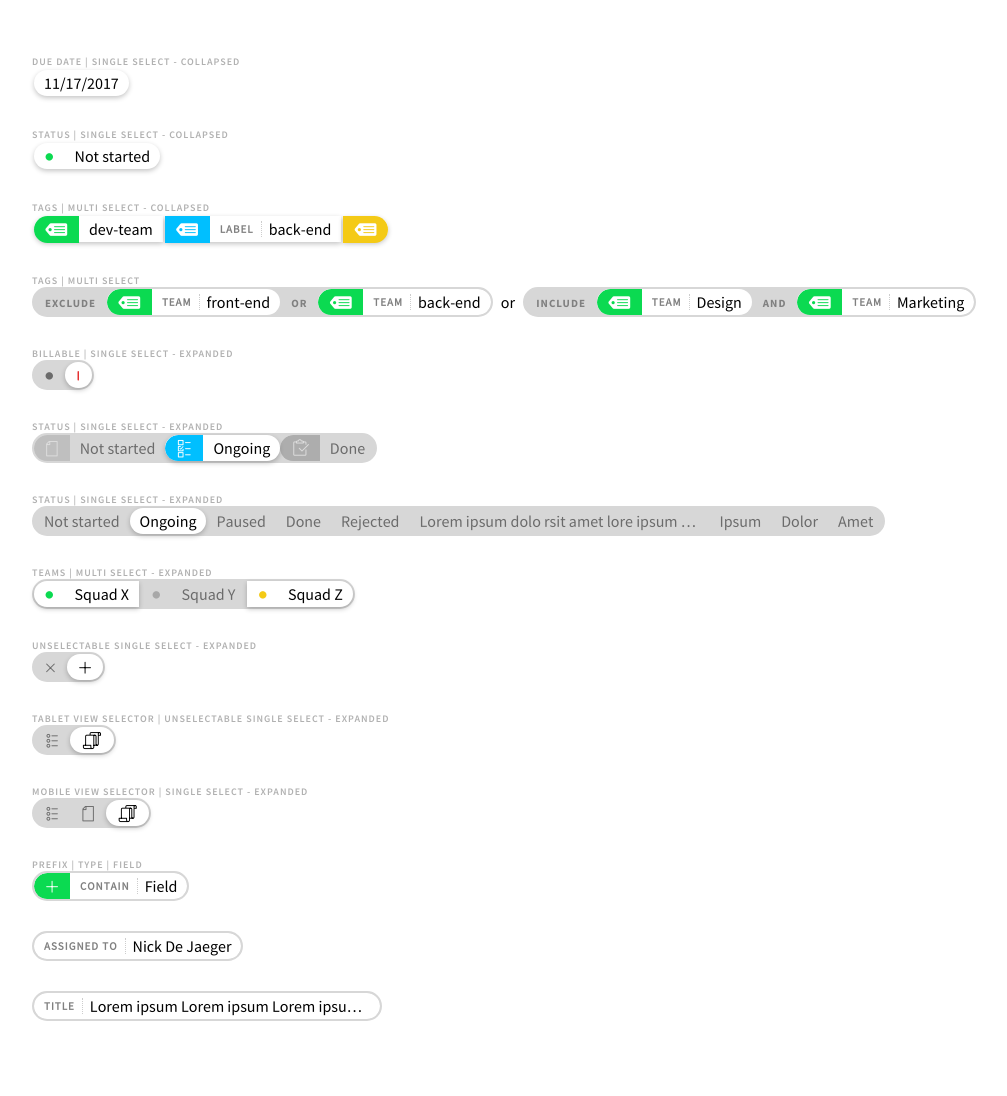
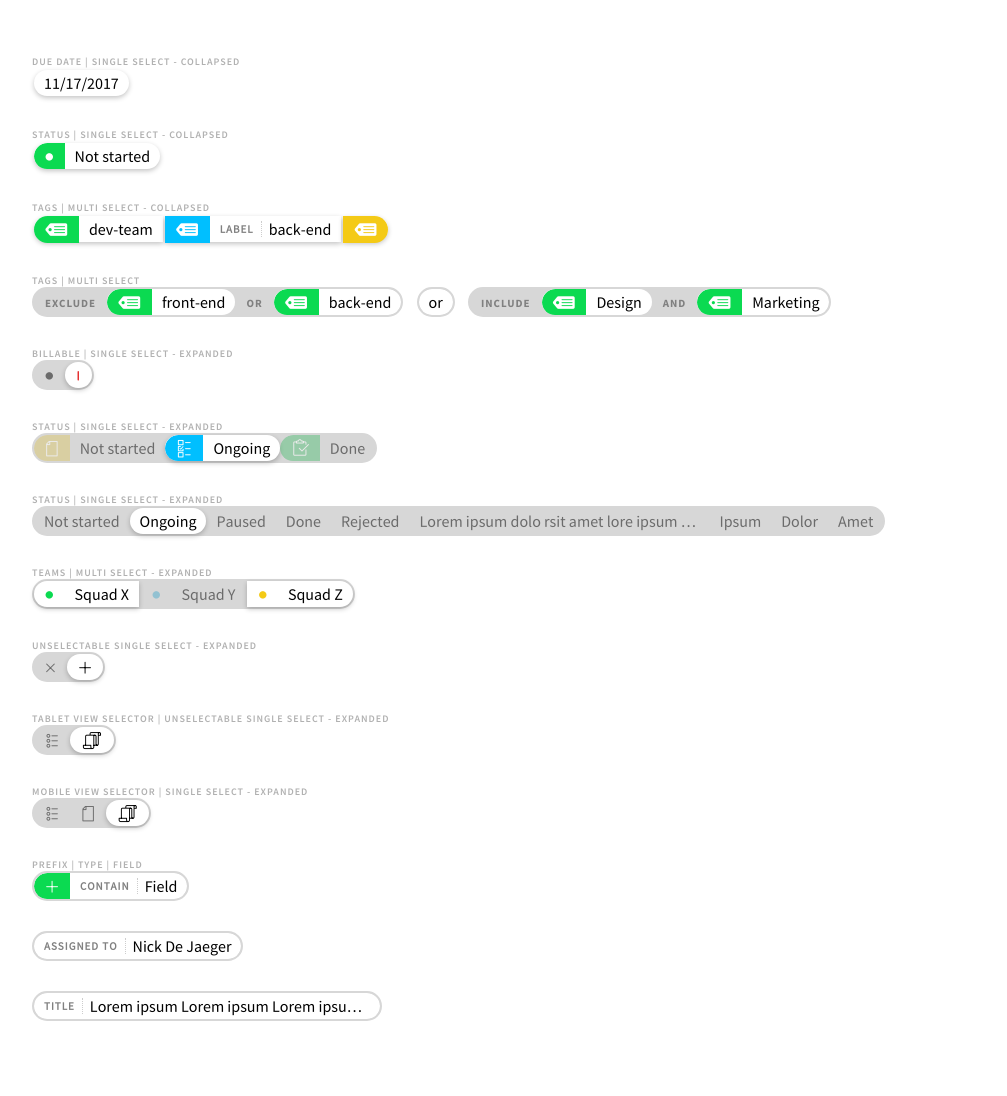
Before and after one commit to lordblendi/tracker-mockup, a Jekyll site: the page built from pages/components.html, in a window 1280 px wide. Shown: the whole page, without its empty margins (23-1030 px from the left). Built offline with Jekyll 4.4.1, drawn with Linux system fonts in a browser that asks for light colours; nearby versions of some CDN libraries; comment, search, counter and statistics services are not loaded.

Commit message:
update components

```diff
--- a/pages/components.html
+++ b/pages/components.html
@@ -29,7 +29,7 @@ permalink: /components
       <div class="pmx-selector pmx-selector--collapsed MULTISELECT__POPUP JS_selector" data-popid="#multiSelector-1">
         <div class="pmx-selector__item JS_selectorItem pmx-selector__item--selected">
           <div class="pmx-selector__block ">
-            <span class="pmx-selector__blockPart pmx-selector__blockPart--prefix" style="color: #0BDA51;">܌</span>
+            <span class="pmx-selector__blockPart pmx-selector__blockPart--prefix" style="background-color: #0BDA51; color: #FFF;">܌</span>
             <span class="pmx-selector__blockPart pmx-selector__blockPart--field JS_pmx-selector__blockPart--label">Not started</span>
           </div>
         </div>
@@ -80,15 +80,13 @@ permalink: /components
     <div class="pmx-field__label">Tags | Multi Select</div>
     <div class="pmx-field__value">
 
-      <div class="pmx-selector pmx-selector--readonly JS_selector" data-popid="#multiSelector-3">
+      <div class="pmx-selector pmx-selector--readonly JS_selector">
         <div class="pmx-selector__itemSeperator">
           <span class="pmx-selector__itemSeperatorLabel">Exclude</span>
         </div>
         <div class="pmx-selector__item pmx-selector__item--selected JS_selectorItem">
           <div class="pmx-selector__block ">
             <span class="pmx-selector__blockPart pmx-selector__blockPart--prefix" style="background-color: #0BDA51; color: #FFF;">ग़</span>
-            <span class="pmx-selector__blockPart pmx-selector__blockPart--label">Team</span>
-            <span class="pmx-selector__blockSeperator"></span>
             <span class="pmx-selector__blockPart pmx-selector__blockPart--field">front-end</span>
           </div>
         </div>
@@ -98,24 +96,26 @@ permalink: /components
         <div class="pmx-selector__item pmx-selector__item--selected JS_selectorItem">
           <div class="pmx-selector__block ">
             <span class="pmx-selector__blockPart pmx-selector__blockPart--prefix" style="background-color: #0BDA51; color: #FFF;">ग़</span>
-            <span class="pmx-selector__blockPart pmx-selector__blockPart--label">Team</span>
-            <span class="pmx-selector__blockSeperator"></span>
             <span class="pmx-selector__blockPart pmx-selector__blockPart--field">back-end</span>
           </div>
         </div>
       </div>
 
-      or
+      <div class="pmx-selector pmx-selector--readonly JS_selector">
+        <div class="pmx-selector__item pmx-selector__item--selected JS_selectorItem">
+          <div class="pmx-selector__block ">
+            <span class="pmx-selector__blockPart pmx-selector__blockPart--prefix">or</span>
+          </div>
+        </div>
+      </div>
 
-      <div class="pmx-selector pmx-selector--readonly JS_selector" data-popid="#multiSelector-3">
+      <div class="pmx-selector pmx-selector--readonly JS_selector">
         <div class="pmx-selector__itemSeperator">
           <span class="pmx-selector__itemSeperatorLabel">Include</span>
         </div>
         <div class="pmx-selector__item pmx-selector__item--selected JS_selectorItem">
           <div class="pmx-selector__block ">
             <span class="pmx-selector__blockPart pmx-selector__blockPart--prefix" style="background-color: #0BDA51; color: #FFF;">ग़</span>
-            <span class="pmx-selector__blockPart pmx-selector__blockPart--label">Team</span>
-            <span class="pmx-selector__blockSeperator"></span>
             <span class="pmx-selector__blockPart pmx-selector__blockPart--field">Design</span>
           </div>
         </div>
@@ -125,8 +125,6 @@ permalink: /components
         <div class="pmx-selector__item pmx-selector__item--selected JS_selectorItem">
           <div class="pmx-selector__block ">
             <span class="pmx-selector__blockPart pmx-selector__blockPart--prefix" style="background-color: #0BDA51; color: #FFF;">ग़</span>
-            <span class="pmx-selector__blockPart pmx-selector__blockPart--label">Team</span>
-            <span class="pmx-selector__blockSeperator"></span>
             <span class="pmx-selector__blockPart pmx-selector__blockPart--field">Marketing</span>
           </div>
         </div>
--- a/sass/components/selector.scss
+++ b/sass/components/selector.scss
@@ -23,11 +23,9 @@
       font-size: 12px;
       box-shadow: 0 0 200px 60px rgba(0, 0, 0, 0.2);
       background-color: #FFF;
-
       z-index: -1;
       pointer-events: none;
       opacity: 0;
-
       transition: all .3s ease-in-out;
     }
   }
@@ -57,7 +55,6 @@
     text-transform: uppercase;
     letter-spacing: 1px;
     color: #B1B1B1;
-
     white-space: nowrap;
     overflow: hidden;
     text-overflow: ellipsis;
@@ -68,6 +65,7 @@
     font-size: 16px;
     line-height: 40px;
     margin: -5px;
+    white-space: nowrap;
 
     .pmx-selector {
       margin: 5px;
@@ -84,9 +82,7 @@
   display: inline-block;
   height: 30px;
   background-color: #D7D7D7;
-
   border: 2px solid #D7D7D7;
-
   color: #000;
   border-radius: 15px;
   font-size: 0;
@@ -107,12 +103,10 @@
     font-size: 16px;
     cursor: pointer;
     transition: all .3s ease-in-out;
-    opacity: .5;
-    -webkit-filter: saturate(0) brightness(0.8) contrast(1.3);
-    filter: saturate(0) brightness(0.8) contrast(1.3);
+    -webkit-filter: saturate(0.5) opacity(0.5);
+    filter: saturate(0.5) opacity(0.5);
     -webkit-backface-visibility: hidden;
     backface-visibility: hidden;
-
     vertical-align: top;
 
     &:first-child {
@@ -136,22 +130,10 @@
     }
 
     &:hover {
-      opacity: .7;
-      filter: saturate(1) brightness(1);
+      filter: saturate(1) opacity(.8);
     }
 
     &Seperator {
-      /*
-      position: relative;
-      display: inline-block;
-      border-right: 1px dashed #979797;
-      z-index: 0;
-      height: 30px;
-      background-image: linear-gradient(0deg, #7e7e7e, #7e7e7e 50%, transparent 50%, transparent 100%);
-      background-size: 1px 12px;
-      top: -2px;
-      */
-
       position: relative;
       display: inline-block;
       height: 26px;
@@ -196,17 +178,9 @@
     font-family: 'tenforce', sans-serif;
     align-items: center;
 
-    /*
-    background-color: #ff66005e;
-    */
-
     &Part {
       position: relative;
       display: inline-block;
-
-      /*
-      background-color: #0080004d;
-      */
 
       &--prefix {
         border-radius: 15px;
@@ -301,6 +275,4 @@
       }
     }
   }
-
-
 }
```
